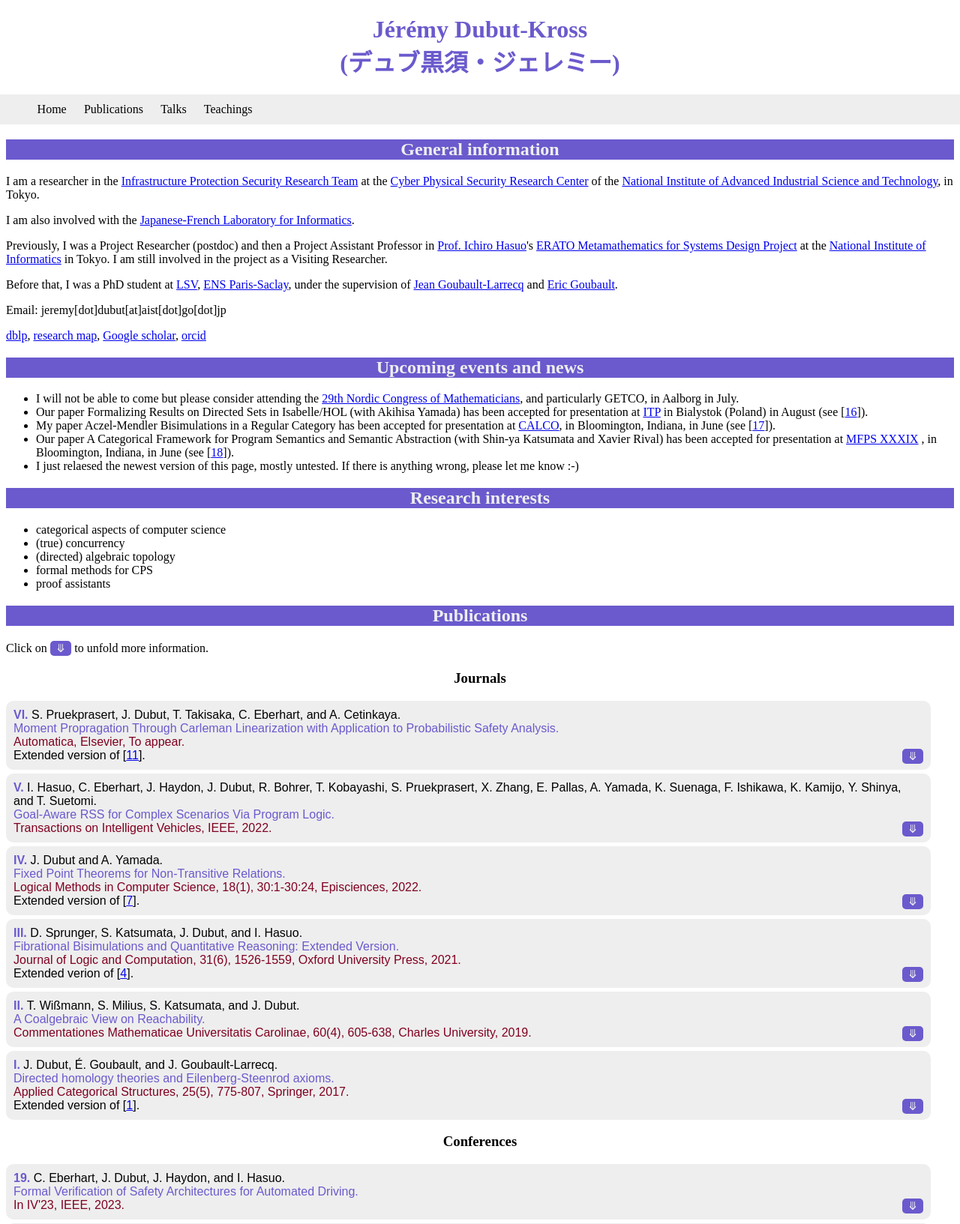
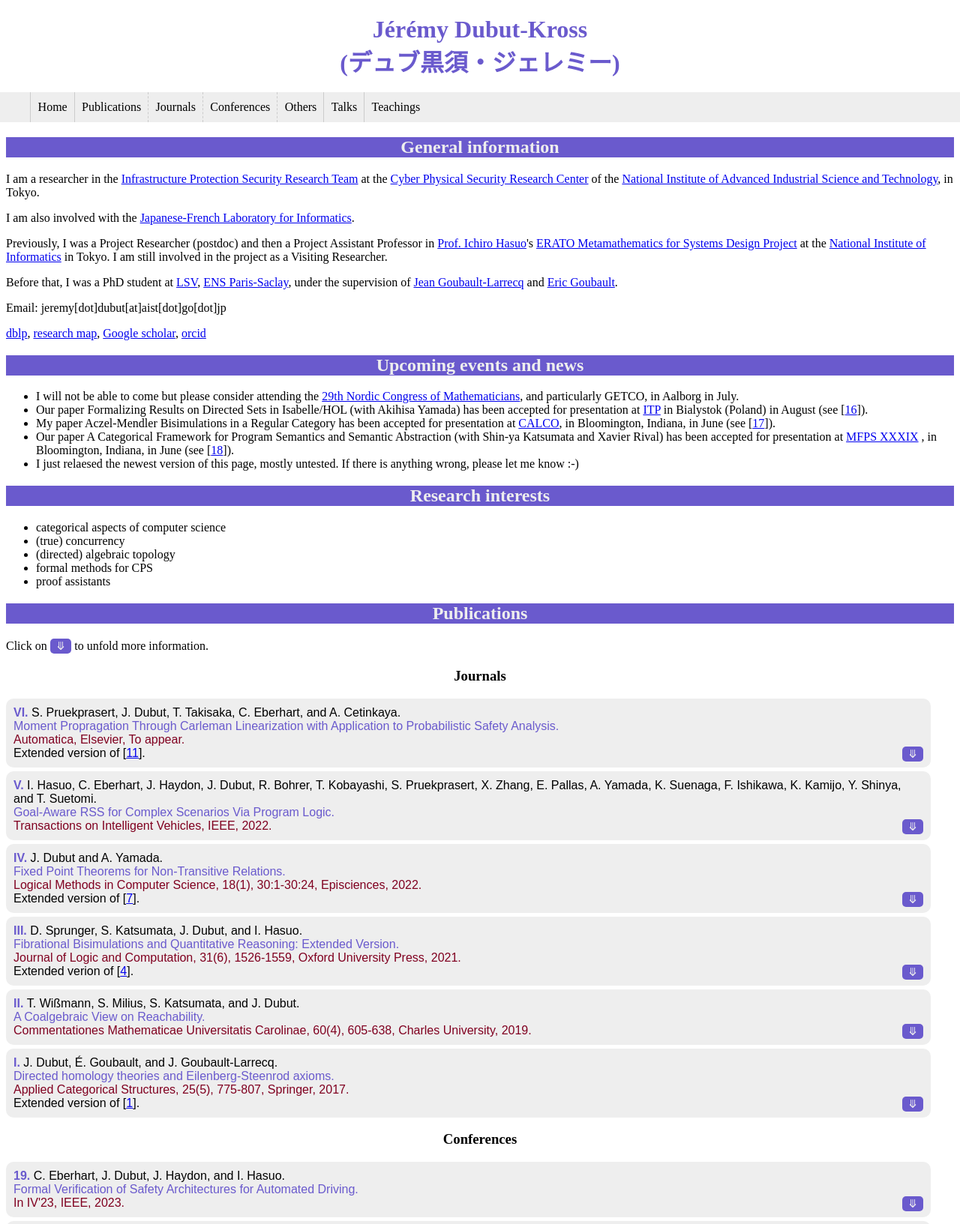
Before and after one commit to JeremyDubut/JeremyDubut.github.io, a PHP site: page / in a window 1280 px wide. Shown: the top 1633 px of the page at 75% size. Run offline with PHP 8.4, Linux system fonts and the light colour scheme.

Commit message:
sub menus

```diff
--- a/index.html
+++ b/index.html
@@ -27,16 +27,22 @@
 			<ul class="chapoMenuList">
 				<li class="chapoMenuItem"><a href="#">Home</a></li>
 				<li class="chapoMenuItem"><a href="#publis">Publications</a></li>
+				<li class="chapoMenuSubItem"><a href="#journaly">Journals</a></li>
+				<li class="chapoMenuSubItem"><a href="#conference">Conferences</a></li>
+				<li class="chapoMenuSubItem"><a href="#preprint">Others</a></li>
 				<li class="chapoMenuItem"><a href="#talks">Talks</a></li>
 				<li class="chapoMenuItem"><a href="#teachings">Teachings</a></li>
 			</ul>
 		</nav>
 		<nav id="sideMenu" class="sideMenu">
 			<a href="javascript:void(0)" class="sideMenuButtonClose" onclick="closeMenu()">&#12294;</a>
-			<a href="#">Home</a>
-			<a href="#publis">Publications</a>
-			<a href="#talks">Talks</a>
-			<a href="#teachings">Teachings</a>
+			<a href="#" class="sideMenuItem">Home</a>
+			<a href="#publis" class="sideMenuItem">Publications</a>
+			<a href="#journaly" class="sideMenuSubItem">Journals</a>
+			<a href="#conference" class="sideMenuSubItem">Conferences</a>
+			<a href="#preprint" class="sideMenuSubItem">Others</a>
+			<a href="#talks" class="sideMenuItem">Talks</a>
+			<a href="#teachings" class="sideMenuItem">Teachings</a>
 		</nav>
 	</header>
 	<div id="main">
@@ -97,7 +103,7 @@
 
 	<!-- tag for action -->
 
-		<h3>Journals</h3>
+		<h3 id=journaly>Journals</h3>
 
 		<ol type=I class="publicationList" reversed>
 			<li class="publicationItem journaly" id=16>
@@ -106,7 +112,7 @@
 					J. Dubut,
 					<a href="https://takisaka.github.io">T. Takisaka</a>,
 					<a href="https://group-mmm.org/~eberhart/">C. Eberhart</a>, and
-					<a href="https://takisaka.github.io">A. Cetinkaya</a>.<br>
+					<a href="https://www.ahmet.ac">A. Cetinkaya</a>.<br>
 				</span>
 				<div class="publicationTitle">Moment Propragation Through Carleman Linearization with Application to Probabilistic Safety Analysis.</div>
 				<div class="publicationInfo">
@@ -357,7 +363,7 @@
 			</li>
 		</ol>
 
-		<h3>Conferences</h3>
+		<h3 id=conference>Conferences</h3>
 
 		<ol class="publicationList" reversed>
 			<li class="publicationItem conference" id=25>
@@ -552,7 +558,7 @@
 					<a href="https://group-mmm.org/~eberhart/">C. Eberhart</a>,
 					<a href="https://github.com/jameshaydon">J. Haydon</a>,
 					J. Dubut,
-					<a href="https://takisaka.github.io">A. Cetinkaya</a>, and
+					<a href="https://www.ahmet.ac">A. Cetinkaya</a>, and
 					<a href="https://psasinee.github.io">S. Pruekprasert</a>.<br>
 				</span>
 				<div class="publicationTitle">Logic for Timed Agent Network Topologies.</div>
@@ -664,7 +670,7 @@
 					<a href="https://psasinee.github.io">S. Pruekprasert</a>,
 					<a href="https://takisaka.github.io">T. Takisaka</a>,
 					<a href="https://group-mmm.org/~eberhart/">C. Eberhart</a>,
-					<a href="https://takisaka.github.io">A. Cetinkaya</a>, and
+					<a href="https://www.ahmet.ac">A. Cetinkaya</a>, and
 					J. Dubut.<br>
 				</span>
 				<div class="publicationTitle">Moment Propagation of Discrete-Time Stochastic Polynomial Systems using Truncated Carleman Linearization.</div>
@@ -1106,7 +1112,7 @@
 			</li>
 		</ol>
 
-		<h3>Preprints</h3>
+		<h3 id=preprint>Preprints</h3>
 
 		<ul style="list-style: none;" class="publicationList">
 			<li class="publicationItem preprint" id=27>
@@ -1189,7 +1195,7 @@
 			</li>
 		</ul>
 
-		<h3>Theses</h3>
+		<h3 id=thesis>Theses</h3>
 
 		<ul style="list-style: none;" class="publicationList">
 			<li class="publicationItem thesis" id=32>
--- a/style.css
+++ b/style.css
@@ -1,6 +1,22 @@
 h1 {
     text-align:center;
     color: slateblue;
+    height: 80px;
+}
+@media screen and (max-width:50em){
+    h1 {
+        height: 70px;
+    }
+}
+h1 img {
+    width: 50px;
+    height: 50px;
+}
+@media screen and (max-width:50em){
+    h1 img {
+        width: 40px;
+        height: 40px;
+    }
 }
 h2 {
     text-align:center;
@@ -11,7 +27,13 @@
 @media screen and (max-width:50em){
     h2{scroll-margin-top: 5rem}
 }
-h3 {text-align:center;}
+h3 {
+    text-align:center;
+    scroll-margin-top: 10rem;
+}
+@media screen and (max-width:50em){
+    h3{scroll-margin-top: 5rem}
+}
 <!-- 		@media (prefers-color-scheme: dark) {
         svg {background-color: white;}
       } -->
@@ -58,15 +80,31 @@
     padding-top: 60px;
     transition: 0.2s;
 }
-.sideMenu a {
+.sideMenuItem {
     padding: 8px 8px 8px 32px;
     text-decoration: none;
     font-size: 25px;
     display: block;
     transition: 0.3s;
     color: slateblue;
+    border-top: 1px solid;
+    border-color: #ccc;
 }
-.sideMenu a:hover {
+.sideMenuItem:hover {
+    background-color: #ccc;
+}
+.sideMenuSubItem {
+    padding: 8px 8px 8px 32px;
+    margin-left: 20px;
+    text-decoration: none;
+    font-size: 20px;
+    display: block;
+    transition: 0.3s;
+    color: slateblue;
+    border-top: 1px dashed;
+    border-color: #ccc;
+}
+.sideMenuSubItem:hover {
     background-color: #ccc;
 }
 .sideMenu .sideMenuButtonClose {
@@ -74,17 +112,20 @@
     top: 0;
     right: 0;
     margin-left: 50px;
-    padding: 1px 15px 3px 15px;
+    padding: 0px 8px 1px 8px;
     cursor: pointer;
+    text-decoration: none;
     color: #aaa;
-    font-size: 30px;
+    font-size: 25px;
     background-color: #eee;
-    padding: 1px 15px 3px 15px;
     border: none;
     border-top-left-radius:10px;
     border-top-right-radius:10px;
     border-bottom-left-radius:10px;
     border-bottom-right-radius:10px;
+}
+.sideMenu .sideMenuButtonClose:hover {
+    background-color: #ccc;
 }
 
 /*Chapo*/
@@ -129,12 +170,34 @@
     padding-left: .6rem;
     padding-right: .6rem;
     padding-top: .6rem;
-    padding-bottom: .6rem
+    padding-bottom: .6rem;
+    margin-right: -0.3rem;
+    border-left: 1px solid;
+    border-color: #ccc;
+    transition: 0.3s;
+}
+.chapoMenuSubItem {
+    display: inline-block;
+    padding-left: .6rem;
+    padding-right: .6rem;
+    padding-top: .6rem;
+    padding-bottom: .6rem;
+    margin-right: -0.3rem;
+    border-left: 1px dashed;
+    border-color: #ccc;
+    transition: 0.3s;
 }
 .chapoMenuItem:hover {
     background-color: #ccc;
 }
 .chapoMenuItem a {
+    color: black;
+    text-decoration: none;
+}
+.chapoMenuSubItem:hover {
+    background-color: #ccc;
+}
+.chapoMenuSubItem a {
     color: black;
     text-decoration: none;
 }
```
Also changed, not shown: IPS-seminar/index.html (+10 -6 lines), 1 other file.
